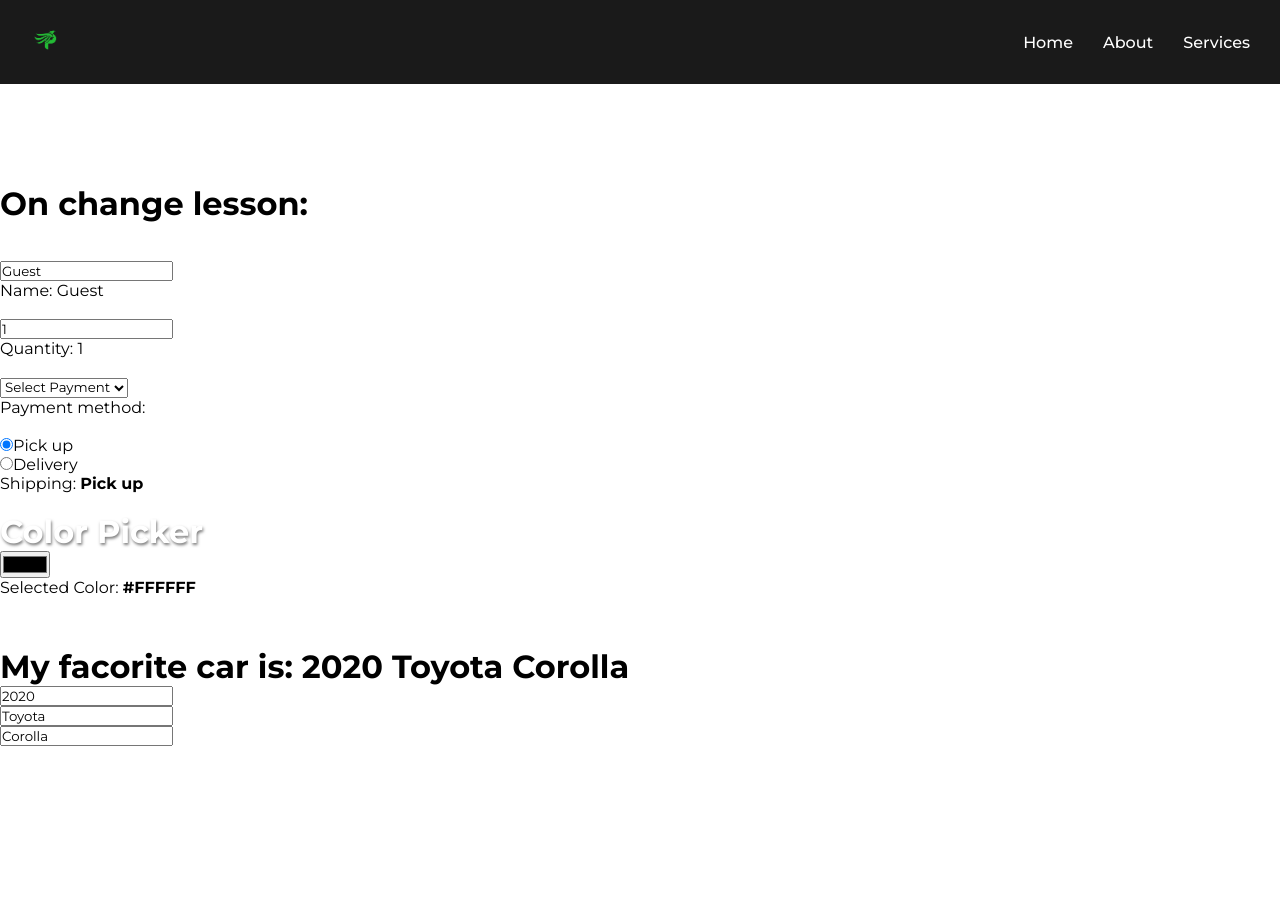
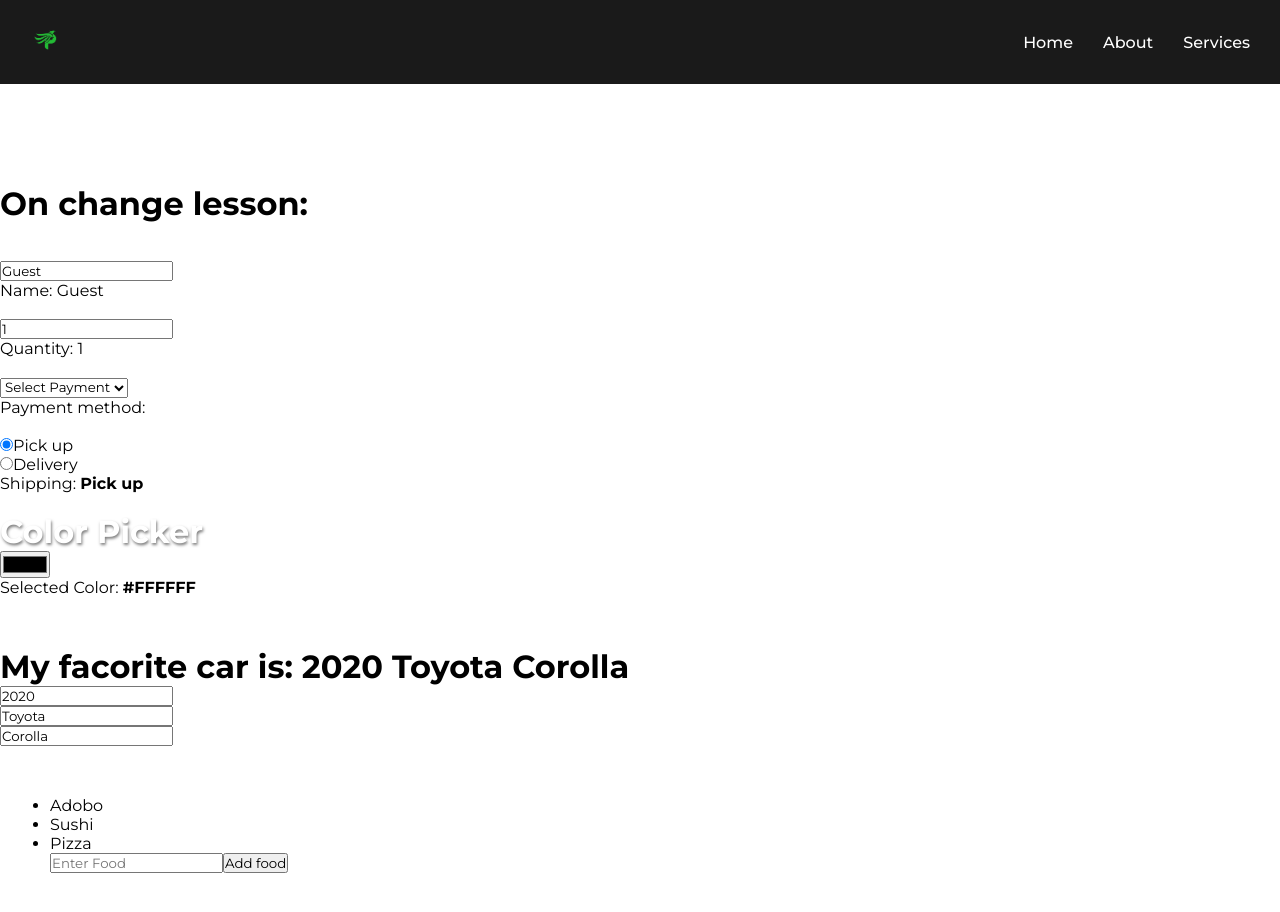
Before and after one commit to peterGwapo29/React, a React (Vite) app in the folder my-react-app/: page / in a window 1280 px wide. Shown: the top 912 px of the page. Before the commit the page ends 846 px from the top, so only its background shows below. Built offline with nearby package versions, Linux system fonts and the light colour scheme.

Commit message:
updating array in state

```diff
--- a/my-react-app/src/App.jsx
+++ b/my-react-app/src/App.jsx
@@ -4,6 +4,7 @@
 import Component from './Component.jsx'
 import ColorPicker from './ColorPicker.jsx'
 import MyComponent from './MyComponent.jsx'
+import Food from './Food.jsx'
 
 
 function App() {
@@ -16,6 +17,8 @@
     <br />
     <ColorPicker/>
     <MyComponent/>
+    <Food/>
+
 
     </>
   );
--- /dev/null
+++ b/my-react-app/src/Food.jsx
@@ -0,0 +1,32 @@
+import React, {useState} from 'react';
+
+function Food() {
+
+    const [foods, setFoods] = useState(["Adobo", "Sushi", "Pizza"]);
+
+    function addFood() {
+        const  newFood= document.getElementById('addFood').value;
+        document.getElementById('addFood').value = '';
+
+        setFoods(f => [...f, newFood]);
+    }
+
+    function handleRemove(index) {
+        setFoods(foods.filter((dlt, i) => i !== index));
+    }
+    return(
+        <div className="food">
+            <ul>
+                {foods.map((foods, index) => (
+                    <li onClick={ () => handleRemove(index) } key={index}>{foods}</li>
+                ))}
+            </ul>
+
+            <input id="addFood" type="text" placeholder='Enter Food'/>
+            <button onClick={addFood}>Add food</button>
+
+        </div>
+    );
+}
+
+export default Food
--- a/my-react-app/src/index.css
+++ b/my-react-app/src/index.css
@@ -111,6 +111,11 @@
   text-shadow: 1px 2px 3px rgba(0, 0, 0, 0.5);
 }
 .cars{
-  margin-bottom: 100px;
+  margin-bottom: 50px;
   margin-top: 50px;
 }
+.food{
+  margin-bottom: 50px;
+  margin-top: 50px;
+  margin-left: 50px;
+}
```
